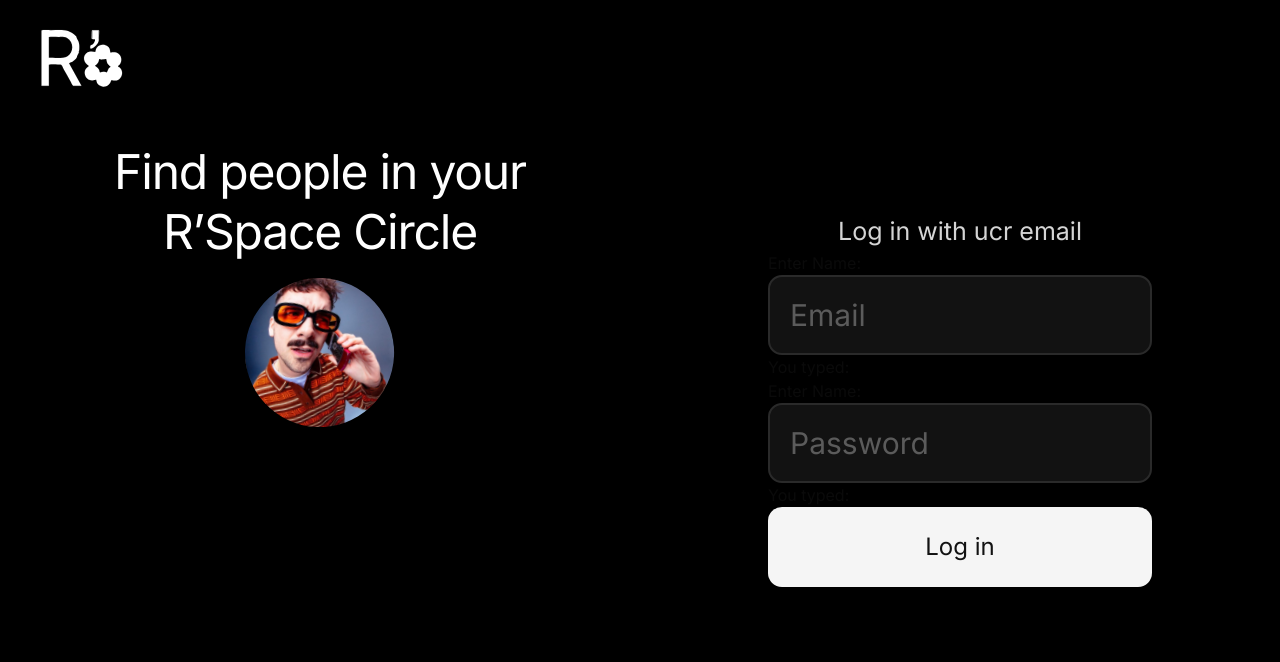
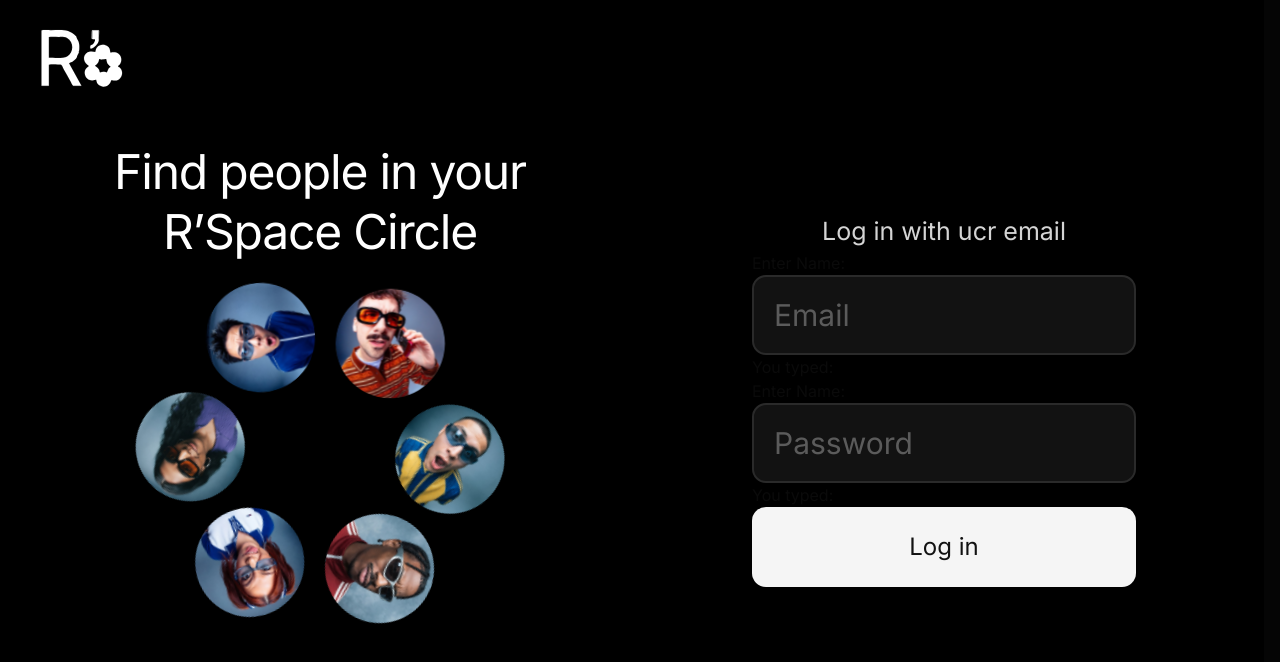
Before and after one commit to Dtowery98/CS180-Project, a Next.js app in the folder cs180/frontend/: page /login in a window 1280 px wide. Shown: the top 662 px of the page. Built offline with nearby package versions, Linux system fonts and the light colour scheme.

Commit message:
rotation isn't locked

```diff
--- a/cs180/frontend/src/app/login/page.tsx
+++ b/cs180/frontend/src/app/login/page.tsx
@@ -1,6 +1,6 @@
 "use client";
 
-import LeftSide from "@/components/login/bubbleCircle"
+import LeftSide from "@/components/login/defaultPanel"
 import InputBox from "@/components/ui/singleLineTextBox"
 import Button from "@/components/ui/button";
 import { useRouter } from "next/navigation";
@@ -14,7 +14,7 @@ const Login = () => {
             <LeftSide>
             </LeftSide>
         </div>
-        <div className="flex flex-col items-center justify-center w-1/2 bg-black">
+        <div className="flex flex-col items-center justify-center -translate-x-4 w-1/2 bg-black">
             <h1 className="text-[#D4D4D4] text-center text-[20px] sm:text-[20px] md:text-[22px] lg:text-[25px] xl:text-[25px]">
                 Log in with ucr email
             </h1>
--- a/cs180/frontend/src/components/login/bubbleCircle.tsx
+++ b/cs180/frontend/src/components/login/defaultPanel.tsx
@@ -1,4 +1,6 @@
-const BubbleCircle = () => {
+import Spinner from "@/components/login/peopleSpin"
+
+const DefaultPanel = () => {
   return (
     <div className="relative flex min-h-screen w-full flex-col bg-black px-5 py-5 text-white md:px-8">
 
@@ -13,25 +15,18 @@ const BubbleCircle = () => {
 
       {/* Heading and people */}
       <div className="mx-auto mt-10 flex w-full max-w-md flex-col items-center">
-
         <h1 className="text-center text-5xl font-normal leading-tight tracking-tight md:text-5xl">
           Find people in your
           <br />
           R’Space Circle
         </h1>
-
-        {/* People illustration */}
         <div className="mt-4 flex w-full justify-center">
-          <img
-            src="/Circular-visual-01.svg"
-            alt="People in the R'Space community"
-            className="h-auto w-full max-w-[150px] object-contain"
-          />
+          <Spinner>
+          </Spinner>
         </div>
-
       </div>
     </div>
   );
 };
 
-export default BubbleCircle;
+export default DefaultPanel;
--- /dev/null
+++ b/cs180/frontend/src/components/login/peopleSpin.tsx
@@ -0,0 +1,61 @@
+const people = [
+  "/Circular-visual-01.svg",
+  "/Circular-visual-02.svg",
+  "/Circular-visual-03.svg",
+  "/Circular-visual-04.svg",
+  "/Circular-visual-05.svg",
+  "/Circular-visual-06.svg"
+]
+
+const PeopleSpin = () => {
+    const radius = 130;
+    const imageSize = 110;
+
+  return (
+    <div className="relative mx-auto aspect-square w-full max-w-[350px]">
+
+      {/* This is the shared center of the orbit */}
+      <div className="absolute left-1/2 top-1/2 h-0 w-0">
+
+        {/* Rotate the entire orbit around the shared center */}
+        <div className="animate-[spin_60s_linear_infinite]">
+
+          {people.map((person, index) => {
+            const angle = (index * 360) / people.length;
+
+            return (
+                <div
+                key={person}
+                className="absolute"
+                style={{
+                    width: imageSize,
+                    height: imageSize,
+                    left: -imageSize / 2,
+                    top: -imageSize / 2,
+                    transform: `rotate(${angle}deg) translateY(-${radius}px)`,
+                }}
+                >
+                {/* Counter-rotate the image to keep it upright */}
+                <div
+                    className="h-full w-full animate-[spin_60s_linear_reverse]"
+                    style={{
+                        transform: `rotate(${-angle}deg)` ,
+                    }}
+                >
+                    <img
+                    src={person}
+                    alt={`Person ${index + 1}`}
+                    className="h-full w-full rounded-full object-cover"
+                    />
+                </div>
+                </div>
+            );
+            })}
+
+        </div>
+      </div>
+    </div>
+  );
+}
+
+export default PeopleSpin;
```
Also changed, not shown: cs180/frontend/public/Circular-visual-02.svg (renamed from cs180/frontend/public/Circular-visua- 02.svg).
